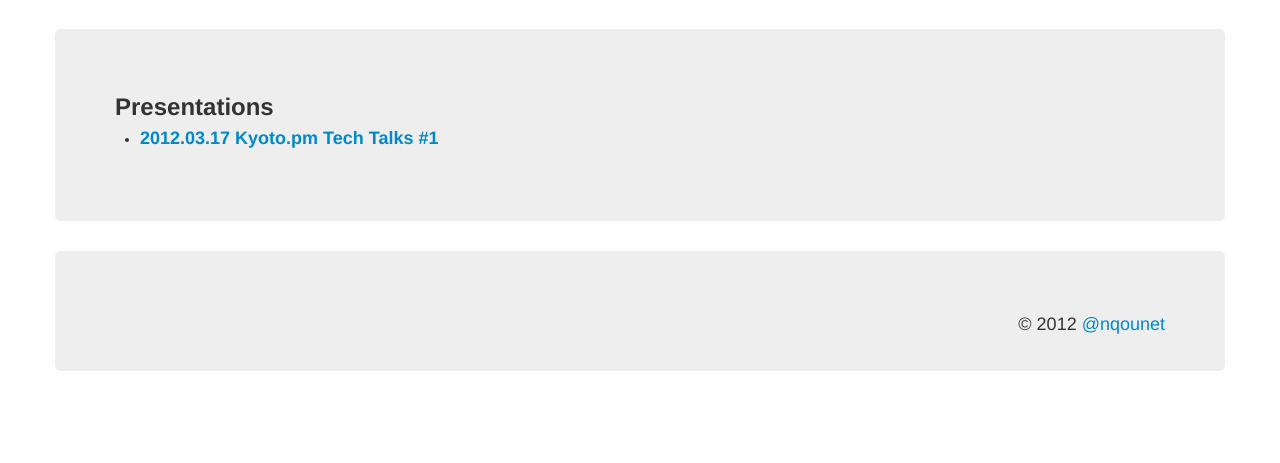
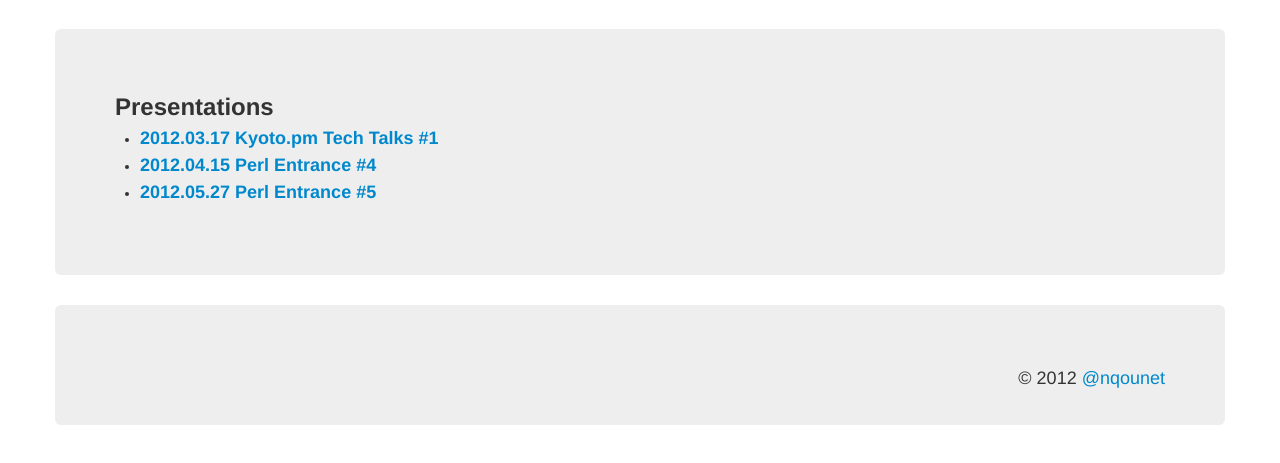
Before and after one commit to nqounet/nqounet.github.com, a plain HTML site: page index.html in a window 1280 px wide. Shown: the part 181-644 px from the top of the page. Drawn offline with Linux system fonts and the light colour scheme.

Commit message:
update index.html

```diff
--- a/index.html
+++ b/index.html
@@ -14,6 +14,8 @@
 <h2>Presentations</h2>
 <ul>
 <li><h3><a href="http://nqounet.github.com/presentation/20120317_kyotopm/index.html">2012.03.17 Kyoto.pm Tech Talks #1</a></h3></li>
+<li><h3><a href="http://nqounet.github.com/presentation/20120415_perlentrance4/index.html">2012.04.15 Perl Entrance #4</a></h3></li>
+<li><h3><a href="http://nqounet.github.com/presentation/20120527_perlentrance5/index.html">2012.05.27 Perl Entrance #5</a></h3></li>
 </ul>
 </div>
 <footer class="hero-unit">
```
